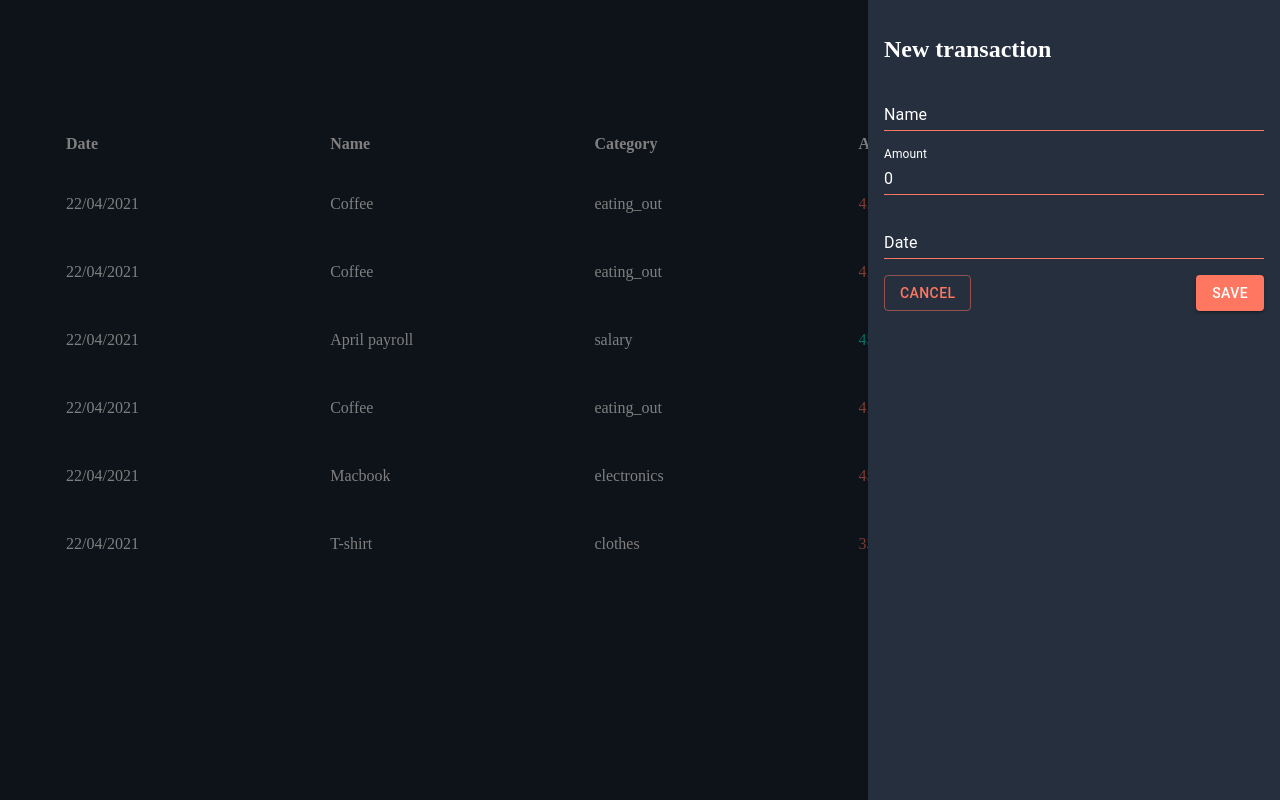
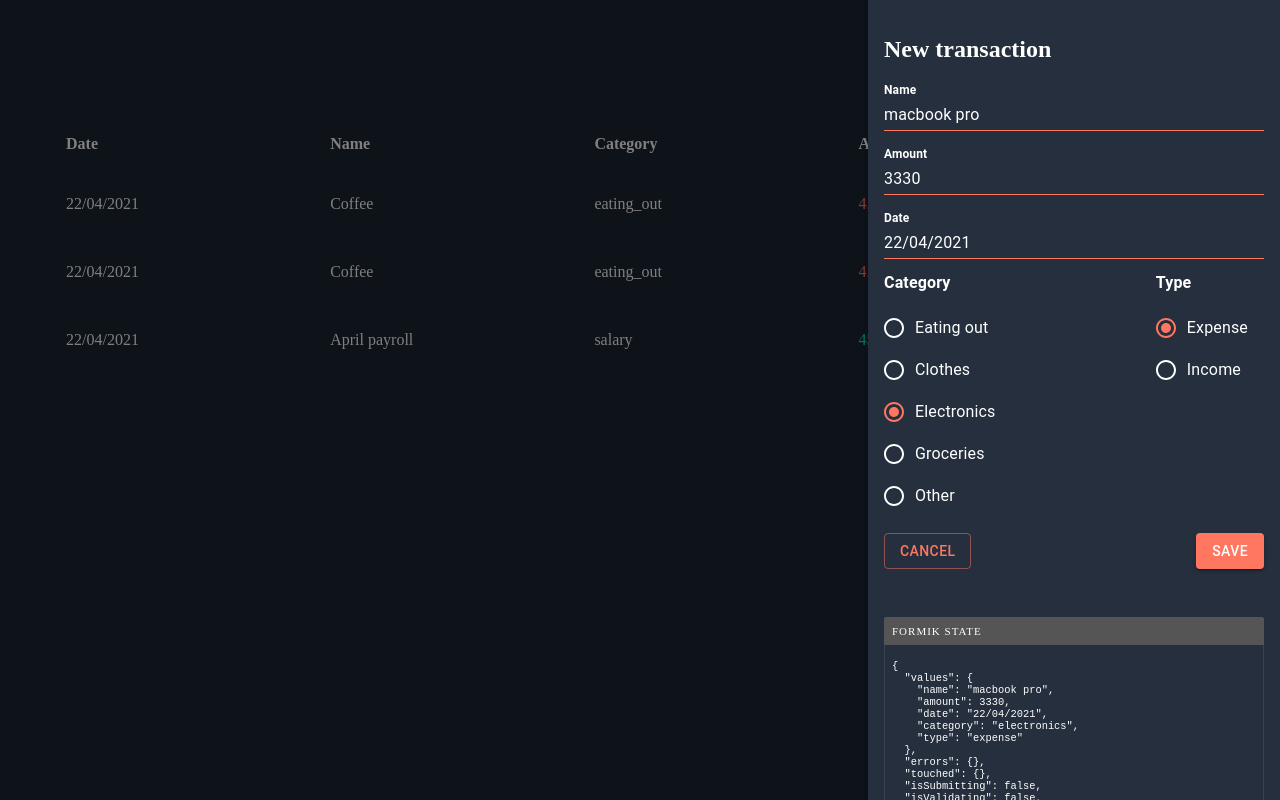
Before and after one commit to letiescanciano/trackex-app-mitxpro-03, a React (Create React App) app: page / in a window 1280 px wide. Both pictures are taken after a click on the button "+ ADD TRANSACTION". Built offline with nearby package versions, Linux system fonts and the light colour scheme.

Commit message:
Week 17 - Add transaction + delete Transaction, session 5

```diff
--- a/package.json
+++ b/package.json
@@ -13,7 +13,9 @@
     "react-dom": "^17.0.2",
     "react-scripts": "4.0.3",
     "styled-components": "^5.3.0",
-    "web-vitals": "^1.0.1"
+    "uuid": "^8.3.2",
+    "web-vitals": "^1.0.1",
+    "yup": "^0.32.9"
   },
   "scripts": {
     "start": "react-scripts start",
--- a/src/App.jsx
+++ b/src/App.jsx
@@ -31,6 +31,18 @@ const theme = createTheme({
         },
       },
     },
+    MuiFormLabel: {
+      root: {
+        color: "#fff",
+        fontWeight: 600,
+        paddingBottom: "16px",
+      },
+    },
+    MuiRadio: {
+      root: {
+        color: "#fff",
+      },
+    },
   },
 });
 
--- /dev/null
+++ b/src/aux/Debug.jsx
@@ -0,0 +1,43 @@
+import React from "react";
+import { FormikConsumer } from "formik";
+
+export const Debug = () => (
+  <div
+    style={{
+      margin: "3rem 0",
+      borderRadius: 4,
+      //background: '#f6f8fa',
+
+      boxShadow: "0 0 1px  #eee inset",
+    }}
+  >
+    <div
+      style={{
+        textTransform: "uppercase",
+        fontSize: 11,
+        borderTopLeftRadius: 4,
+        borderTopRightRadius: 4,
+        fontWeight: 500,
+        padding: ".5rem",
+        background: "#555",
+        color: "#fff",
+        letterSpacing: "1px",
+      }}
+    >
+      Formik State
+    </div>
+    <FormikConsumer>
+      {({ validationSchema, validate, onSubmit, ...rest }) => (
+        <pre
+          style={{
+            fontSize: ".65rem",
+            padding: ".25rem .5rem",
+            overflowX: "scroll",
+          }}
+        >
+          {JSON.stringify(rest, null, 2)}
+        </pre>
+      )}
+    </FormikConsumer>
+  </div>
+);
--- a/src/components/TransactionList/data.js
+++ b/src/components/TransactionList/data.js
@@ -18,36 +18,10 @@ const data = [
   {
     id: 2,
     date: "22/04/2021",
-
     name: "April payroll",
     category: "salary",
     amount: 4500,
     type: "income",
   },
-  {
-    id: 3,
-    date: "22/04/2021",
-
-    name: "Coffee",
-    category: "eating_out",
-    amount: 4.5,
-    type: "expense",
-  },
-  {
-    id: 4,
-    date: "22/04/2021",
-    name: "Macbook",
-    category: "electronics",
-    amount: 4500,
-    type: "expense",
-  },
-  {
-    id: 5,
-    date: "22/04/2021",
-    name: "T-shirt",
-    category: "clothes",
-    amount: 35,
-    type: "expense",
-  },
 ];
 export default data;
--- a/src/components/TransactionList/index.jsx
+++ b/src/components/TransactionList/index.jsx
@@ -2,14 +2,23 @@ import React, { useState } from "react";
 import styled from "styled-components";
 
 import { Formik, Form } from "formik";
+import * as Yup from "yup";
+
+import { v4 as uuidv4 } from "uuid";
 
 import EditIcon from "@material-ui/icons/Edit";
 import DeleteForeverIcon from "@material-ui/icons/DeleteForever";
 import Button from "@material-ui/core/Button";
 import Drawer from "@material-ui/core/Drawer";
 import TextField from "@material-ui/core/TextField";
+import Radio from "@material-ui/core/Radio";
+import RadioGroup from "@material-ui/core/RadioGroup";
+import FormControlLabel from "@material-ui/core/FormControlLabel";
+import FormControl from "@material-ui/core/FormControl";
+import FormLabel from "@material-ui/core/FormLabel";
 
 import data from "./data";
+import { Debug } from "../../aux/Debug";
 
 const Table = styled.table`
   width: 100%;
@@ -50,6 +59,7 @@ const Container = styled.div`
   width: 380px;
   height: 100vh;
   background-color: #252f3d;
+  overflow: scroll;
   color: white;
 `;
 
@@ -64,8 +74,53 @@ const ActionsWrapper = styled.div`
   justify-content: space-between;
 `;
 
+const RadioOptionsWrapper = styled.div`
+  display: flex;
+  justify-content: space-between;
+`;
+
 const TransactionList = () => {
   const [open, setOpen] = useState(false);
+  const [transactions, setTransactions] = useState(data);
+
+  const transactionSchema = Yup.object().shape({
+    name: Yup.string().min(3).required("Required"),
+    date: Yup.string().min(10).required("Fecha Required"),
+    amount: Yup.number().required("Required"),
+  });
+
+  const categories = [
+    { value: "eating_out", label: "Eating out" },
+    { value: "clothes", label: "Clothes" },
+    { value: "electronics", label: "Electronics" },
+    { value: "groceries", label: "Groceries" },
+    { value: "other", label: "Other" },
+  ];
+
+  const types = [
+    { value: "expense", label: "Expense" },
+    { value: "income", label: "Income" },
+  ];
+
+  const addTransaction = (transaction) => {
+    //add new transaction to state
+    console.log("addTransaction values", transaction);
+    // const _transactions = [...transactions];
+    // _transactions.push(transaction);
+    // setTransactions(_transactions);
+
+    setTransactions([...transactions, { ...transaction }]);
+  };
+
+  const deleteTransaction = (id) => {
+    console.log("deleteTransaction id", id);
+    const _transactions = transactions.filter(
+      (transaction) => transaction.id !== id
+    );
+
+    // console.log("_transactions", _transactions);
+    setTransactions(_transactions);
+  };
 
   return (
     <Grid>
@@ -92,7 +147,7 @@ const TransactionList = () => {
           </tr>
         </thead>
         <tbody>
-          {data.map((transaction) => {
+          {transactions.map((transaction) => {
             /* console.log("transaction", transaction); */
             return (
               <tr key={transaction.id}>
@@ -115,6 +170,7 @@ const TransactionList = () => {
                     style={{ color: "#F94144" }}
                     onClick={() => {
                       console.log("borrar transacción");
+                      deleteTransaction(transaction.id);
                     }}
                   />
                 </TableCell>
@@ -136,18 +192,23 @@ const TransactionList = () => {
           <h2>New transaction</h2>
           <Formik
             initialValues={{
-              name: "",
-              amount: 0,
-              date: "",
-              category: "eating_out",
+              name: "macbook pro",
+              amount: 3330,
+              date: "22/04/2021",
+              category: "electronics",
               type: "expense",
             }}
+            validationSchema={transactionSchema}
             onSubmit={(values, { setSubmitting }) => {
-              console.log("values", values);
+              addTransaction({
+                id: uuidv4(),
+                ...values,
+              });
               setOpen(false);
             }}
           >
             {({ isSubmitting, values, handleChange, errors, touched }) => (
+              <>
                 <Form>
                   <FieldsWrapper>
                     <TextField
@@ -165,6 +226,7 @@ const TransactionList = () => {
                       id='amount'
                       name='amount'
                       label='Amount'
+                      type='number'
                       value={values.amount}
                       onChange={handleChange}
                       error={touched.amount && Boolean(errors.amount)}
@@ -180,6 +242,46 @@ const TransactionList = () => {
                       error={touched.date && Boolean(errors.date)}
                       helperText={touched.date && errors.date}
                     />
+                    <RadioOptionsWrapper>
+                      <FormControl component='fieldset'>
+                        <FormLabel component='legend'>Category</FormLabel>
+                        <RadioGroup
+                          aria-label='category'
+                          name='category'
+                          value={values.category}
+                          onChange={handleChange}
+                        >
+                          {categories.map((category) => {
+                            return (
+                              <FormControlLabel
+                                control={<Radio color='primary' />}
+                                value={category.value}
+                                label={category.label}
+                              />
+                            );
+                          })}
+                        </RadioGroup>
+                      </FormControl>
+                      <FormControl component='fieldset'>
+                        <FormLabel component='legend'>Type</FormLabel>
+                        <RadioGroup
+                          aria-label='type'
+                          name='type'
+                          value={values.type}
+                          onChange={handleChange}
+                        >
+                          {types.map((type) => {
+                            return (
+                              <FormControlLabel
+                                control={<Radio color='primary' />}
+                                value={type.value}
+                                label={type.label}
+                              />
+                            );
+                          })}
+                        </RadioGroup>
+                      </FormControl>
+                    </RadioOptionsWrapper>
                     <ActionsWrapper>
                       <Button
                         onClick={() => setOpen(false)}
@@ -199,6 +301,8 @@ const TransactionList = () => {
                     </ActionsWrapper>
                   </FieldsWrapper>
                 </Form>
+                <Debug />
+              </>
             )}
           </Formik>
         </Container>
```
Also changed, not shown: 1 other file (tests, documents, lock files or other folders). Lines whose indentation alone changed are shown as unchanged.
